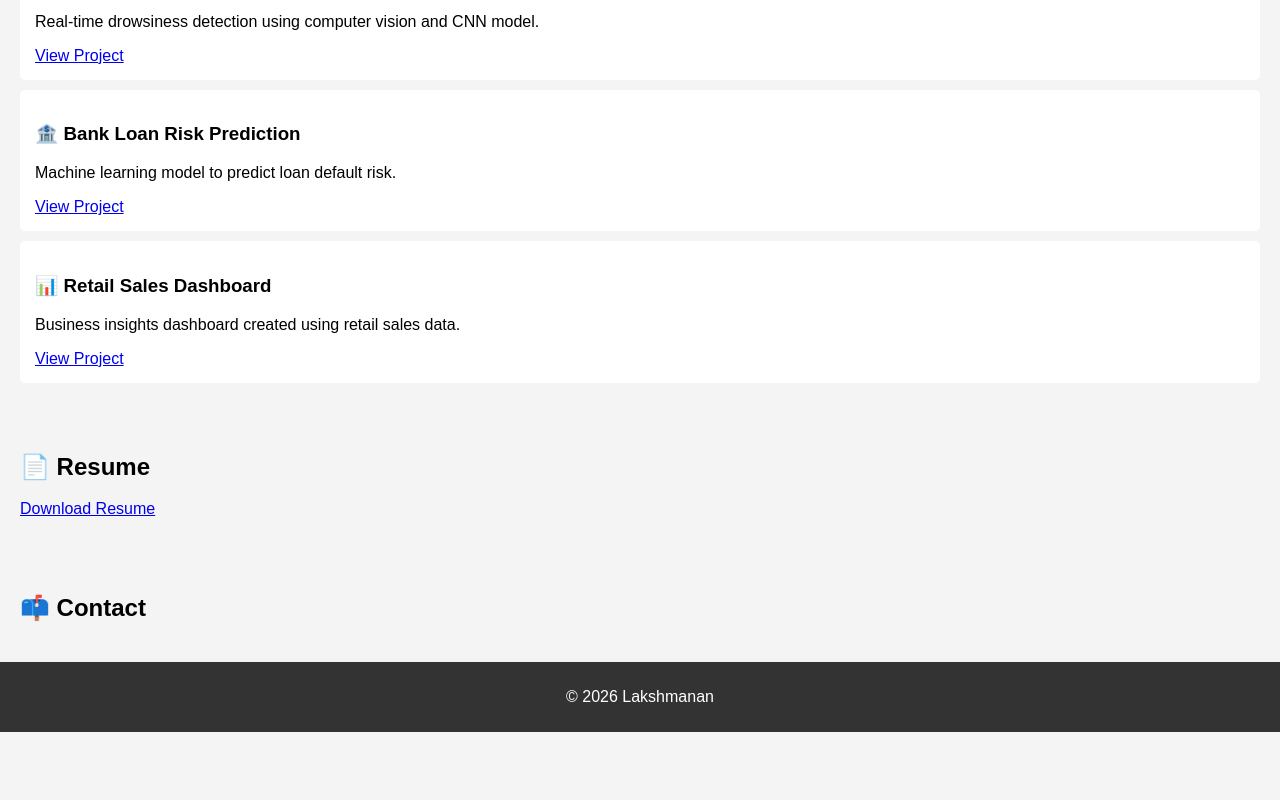
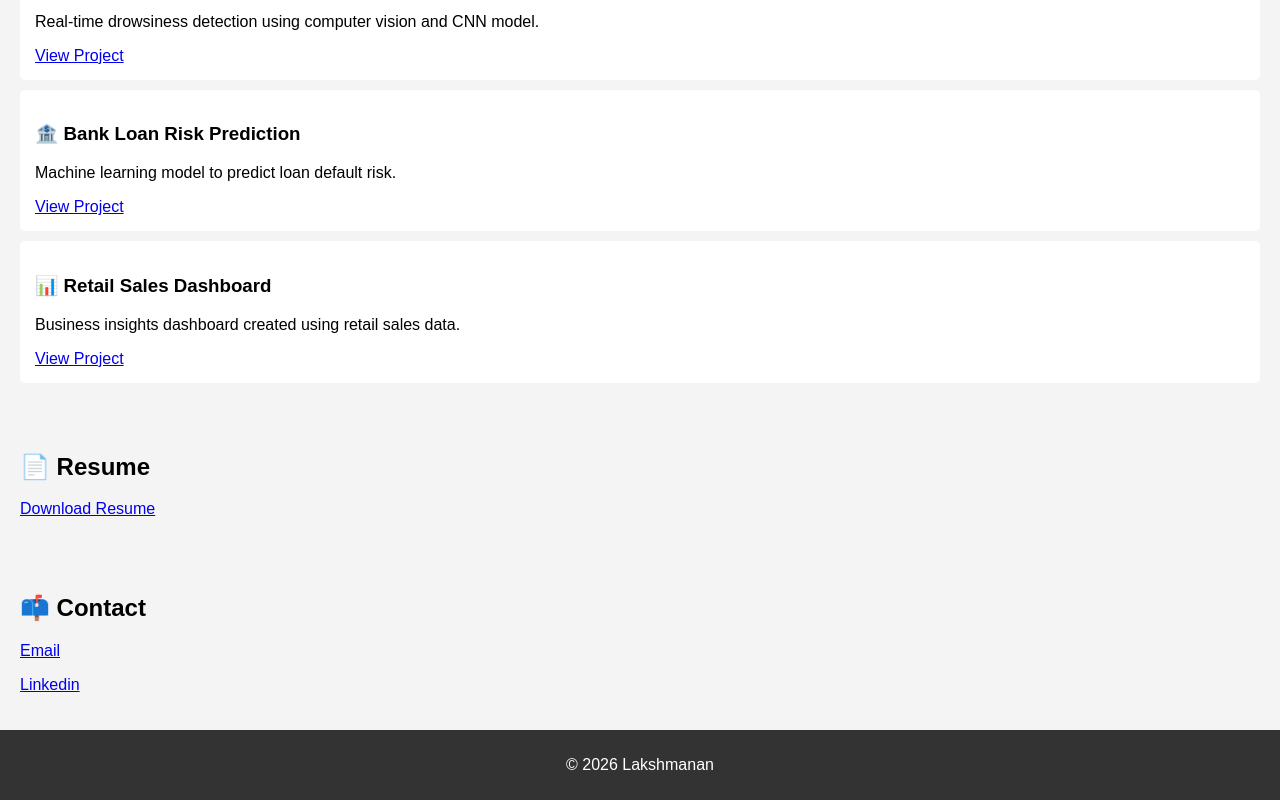
Before and after one commit to Lakshmanan2005/lakshmanan2005.github.io, a plain HTML site: page index.html in a window 1280 px wide. Shown: the part 726-1526 px from the top of the page. Before the commit the page ends 1458 px from the top, so only its background shows below. Drawn offline with Linux system fonts and the light colour scheme.

Commit message:
Update index.html

```diff
--- a/index.html
+++ b/index.html
@@ -126,9 +126,9 @@ Business insights dashboard created using retail sales data.
 
 <h2>📫 Contact</h2>
 
-<p><a href="lakshmananchandran6@gmail.com"></a></p>
+<p><a href="lakshmananchandran6@gmail.com">Email</a></p>
 
-<p><a href="www.linkedin.com/in/lakshmanan-c-22342b292"></a></p>
+<p><a href="www.linkedin.com/in/lakshmanan-c-22342b292">Linkedin</a></p>
 
 </section>
 
```
